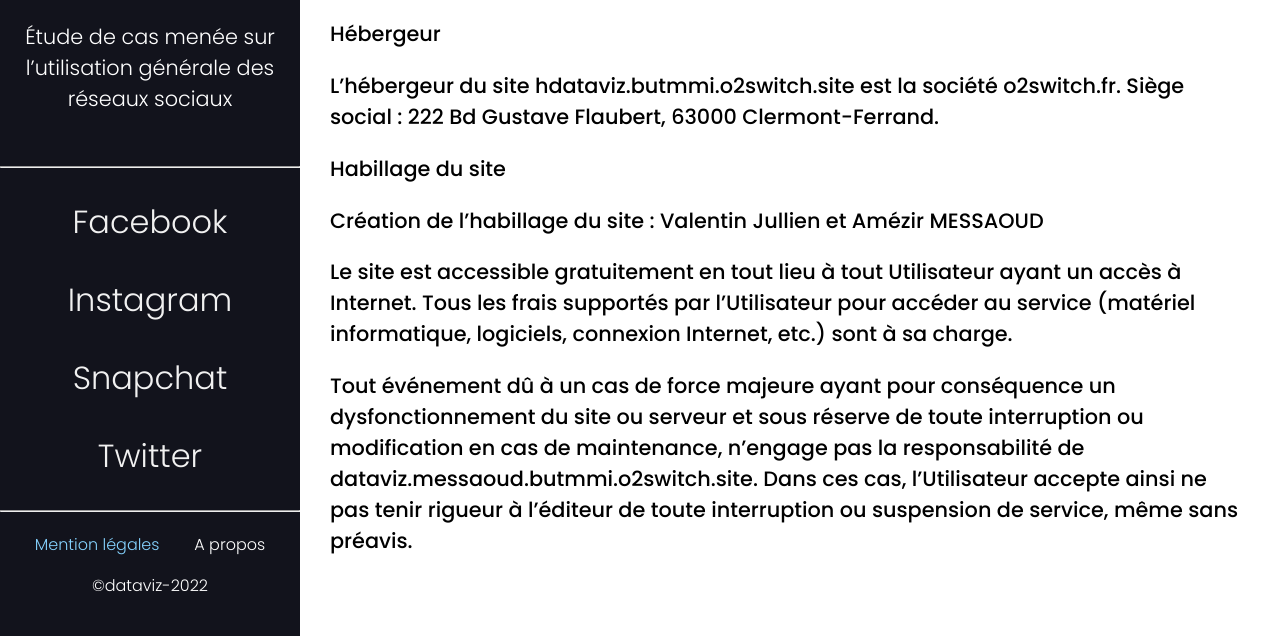
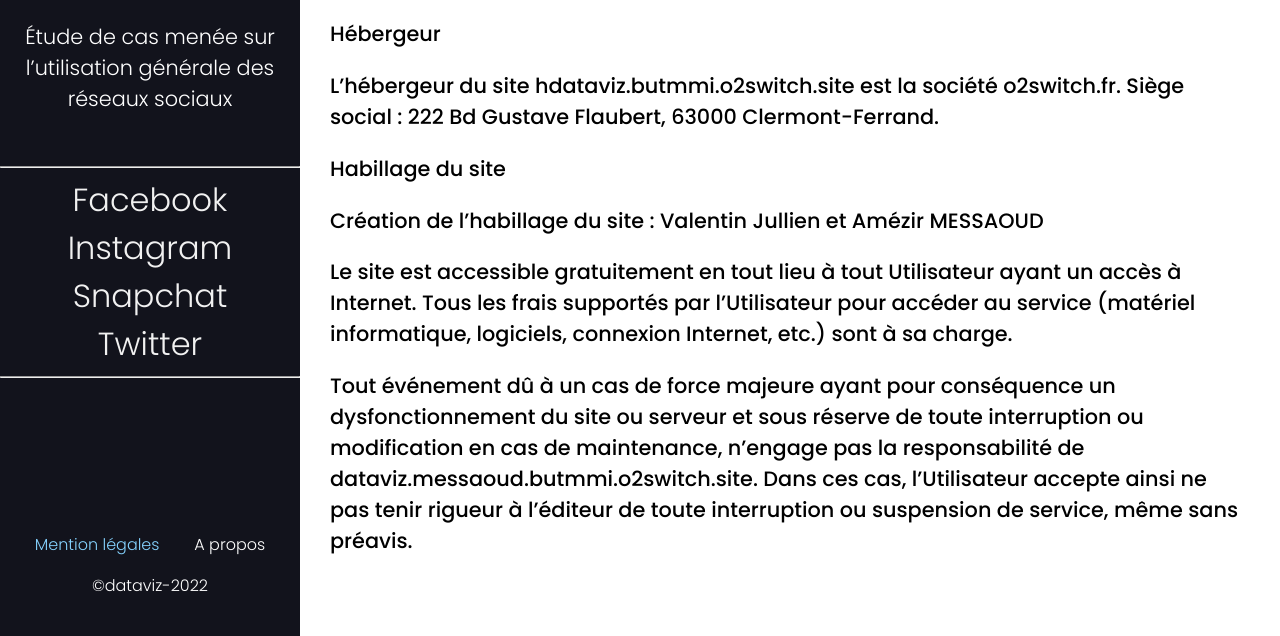
Before and after one commit to amezir/DataViz, a plain HTML site: page mentions.html in a window 1280 px wide. Shown: the part 164-800 px from the top of the page. Drawn offline with Linux system fonts and the light colour scheme.

Commit message:
Update mentions.css

```diff
--- a/css/mentions.css
+++ b/css/mentions.css
@@ -44,11 +44,6 @@ header {
 
 .list-sidenav {
   padding: 0;
-}
-
-.list-sidenav li {
-  margin-top: 30px;
-  margin-bottom: 30px;
 }
 
 .list-sidenav li a {
```
